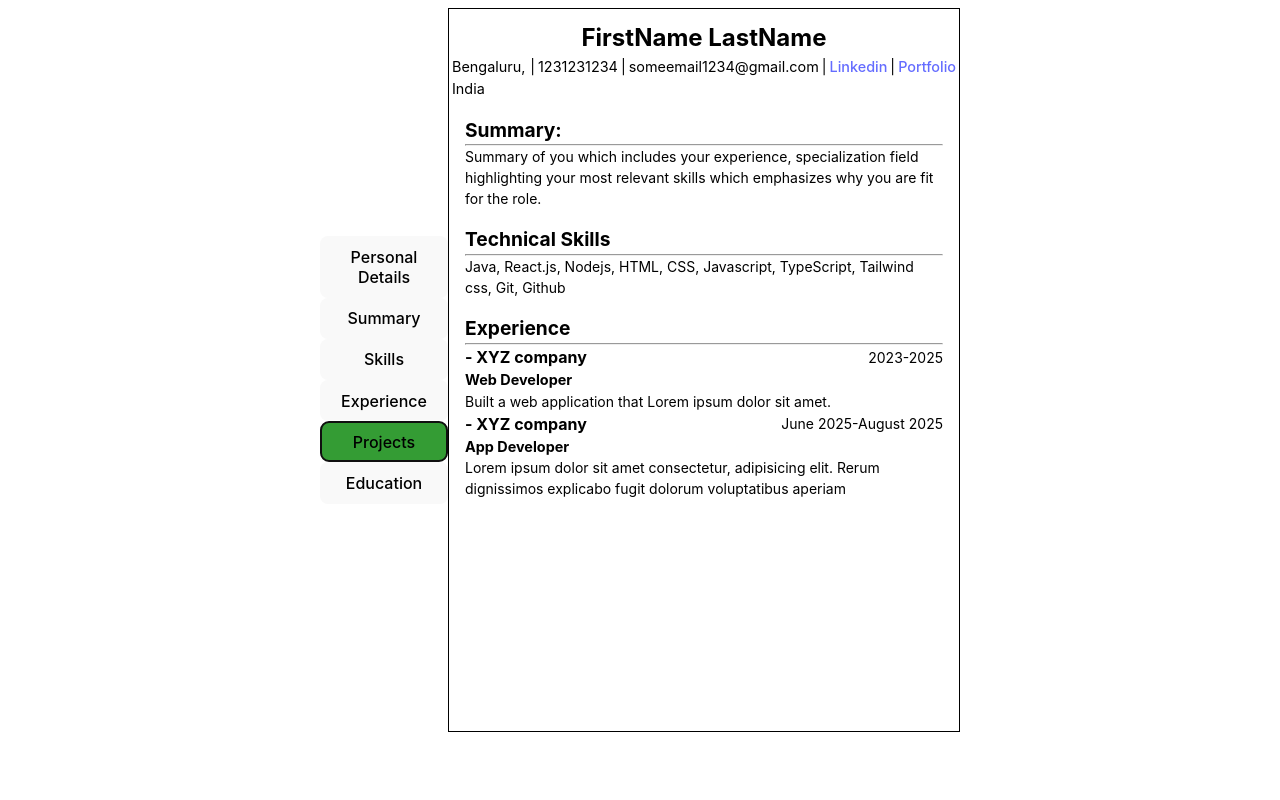
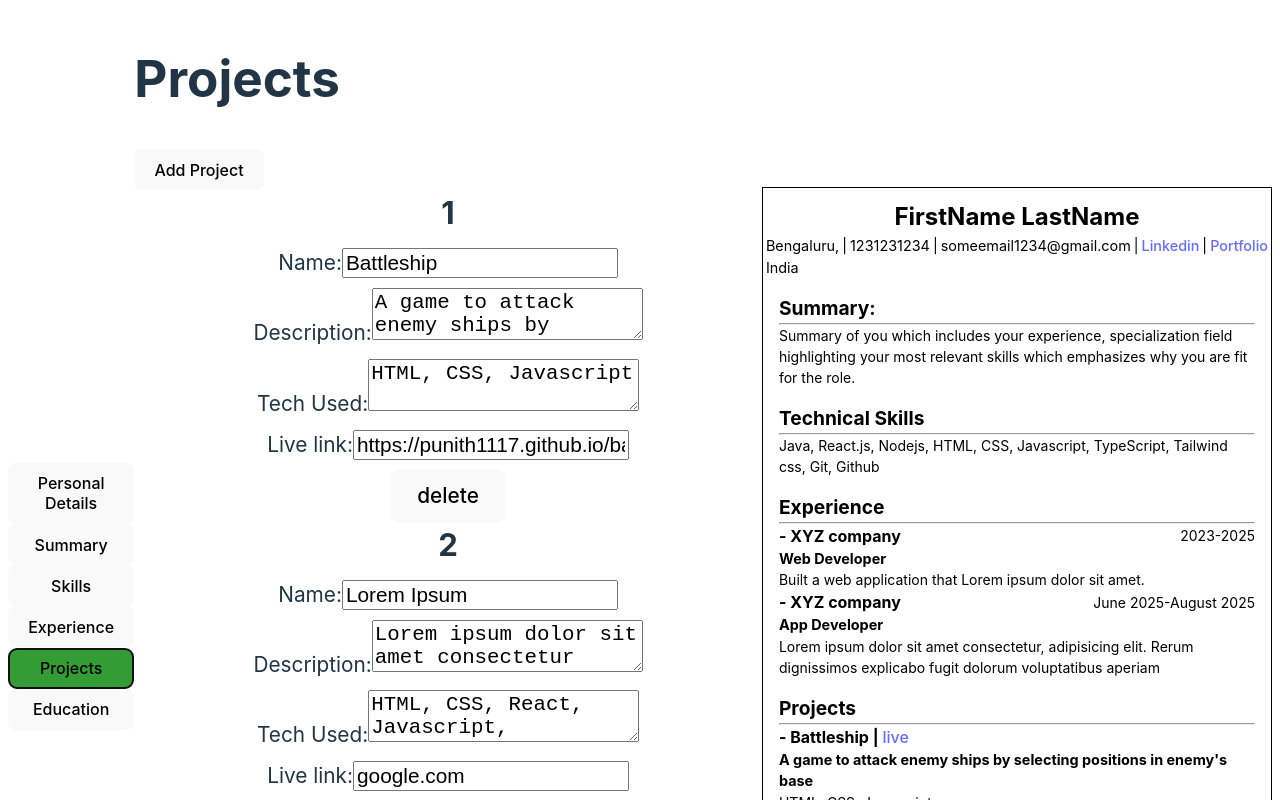
Before and after one commit to Punith1117/resume-builder, a React (Vite) app: page / in a window 1280 px wide. Both pictures are taken after a click on the button "Projects". Shown: the top 800 px of the page. Built offline with nearby package versions, Linux system fonts and the light colour scheme.

Commit message:
add Projects input and output with basic css

```diff
--- a/src/App.jsx
+++ b/src/App.jsx
@@ -7,6 +7,7 @@ import './styles/output.css'
 import './styles/input.css'
 import SkillsInput from './components/SkillsInput'
 import ExperienceInput from './components/ExperienceInput'
+import ProjectsInput from './components/ProjectsInput'
 
 function App() {
   const [currentSectionIndex, setCurrentSectionIndex] = useState(0)
@@ -38,12 +39,36 @@ function App() {
       to: 'August 2025'
     }
   ])
+  const [projects, setProjects] = useState([
+    {
+      id: crypto.randomUUID(),
+      name: 'Battleship',
+      description: 'A game to attack enemy ships by selecting positions in enemy\'s base',
+      tech: 'HTML, CSS, Javascript',
+      live: 'https://punith1117.github.io/battleship/'
+    },
+    {
+      id: crypto.randomUUID(),
+      name: 'Lorem Ipsum',
+      description: 'Lorem ipsum dolor sit amet consectetur adipisicing elit. Deserunt, libero sunt amet mollitia fugiat repellat!',
+      tech: 'HTML, CSS, React, Javascript, TypeScript, Nodejs',
+      live: 'google.com'
+    },
+    {
+      id: crypto.randomUUID(),
+      name: 'Lorem Ipsum',
+      description: 'Lorem ipsum dolor sit amet consectetur adipisicing elit. Deserunt, libero sunt amet mollitia fugiat repellat!adipisicing elit. Deserunt',
+      tech: 'HTML, CSS, React, Javascript, TypeScript, Nodejs',
+      live: 'google.com'
+    }
+  ])
 
   const sections = [
     <PersonalDetailsInput personalDetails={personalDetails} setPersonalDetails={setPersonalDetails}/>,
     <SummaryInput summary={summary} setSummary={setSummary}></SummaryInput>,
     <SkillsInput skills={skills} setSkills={setSkills}></SkillsInput>,
-    <ExperienceInput experience={experience} setExperience={setExperience}></ExperienceInput>
+    <ExperienceInput experience={experience} setExperience={setExperience}></ExperienceInput>,
+    <ProjectsInput projects={projects} setProjects={setProjects}></ProjectsInput>
   ]
   return (
     <div className='wrapper'>
@@ -53,7 +78,7 @@ function App() {
       >
       </Nav>
       {sections[currentSectionIndex]}
-      <OutputSection personalDetails={personalDetails} summary={summary} skills={skills} experience={experience}></OutputSection>
+      <OutputSection personalDetails={personalDetails} summary={summary} skills={skills} experience={experience} projects={projects}></OutputSection>
     </div>
   )
 }
--- a/src/components/OutputSection.jsx
+++ b/src/components/OutputSection.jsx
@@ -1,4 +1,4 @@
-export default function OutputSection({personalDetails, summary, skills, experience}) {
+export default function OutputSection({personalDetails, summary, skills, experience, projects}) {
     return <section className="output" style={{backgroundColor: 'white'}}>
         <main className="a4-size">
             <div className="head">
@@ -36,6 +36,17 @@ export default function OutputSection({personalDetails, summary, skills, experie
                     </div>
                 ))}
             </div>
+            <div className="projects">
+                <h2>Projects</h2>
+                <hr />
+                {projects.map(element => (
+                    <div className="projects-item" key={element.id}>
+                        <h3 className="name">- {element.name} | <a href={element.live} target="blank">live</a></h3>
+                        <h4 className="description">{element.description}</h4>
+                        <p className="tech-used">{element.tech}</p>
+                    </div>
+                ))}
+            </div>
         </main>
     </section>
 }
--- /dev/null
+++ b/src/components/ProjectsInput.jsx
@@ -0,0 +1,43 @@
+export default function ProjectsInput({projects, setProjects}) {
+    return (
+        <section className="projects-input input-section">
+            <h1>Projects</h1>
+            <button className="add-project" onClick={() =>
+                setProjects([
+                    ...projects,
+                    {
+                        id: crypto.randomUUID(),
+                        name: 'Lorem Ipsum',
+                        description: 'Lorem ipsum dolor sit amet consectetur adipisicing elit. Deserunt, libero sunt amet mollitia fugiat repellat!',
+                        tech: 'HTML, CSS, React, Javascript, TypeScript, Nodejs',
+                        live: 'link'
+                    }
+                ])
+            }>Add Project</button>
+            {
+                projects.map((element, index) => (
+                    <div className="input-projects-item" key={element.id}>
+                        <h2>{index + 1}</h2>
+                        <label>
+                            Name:
+                            <input type="text"  value={element.name} onChange={e => setProjects(projects.map(item => ((item.id == element.id) ? {...item, name: e.target.value} : item)))}/>
+                        </label>
+                        <label>
+                            Description:
+                            <textarea value={element.description} onChange={e => setProjects(projects.map(item => ((item.id == element.id) ? {...item, description: e.target.value} : item)))}/>
+                        </label>
+                        <label>
+                            Tech Used:
+                            <textarea value={element.tech} onChange={e => setProjects(projects.map(item => ((item.id == element.id) ? {...item, tech: e.target.value} : item)))}/>
+                        </label>
+                        <label>
+                            Live link:
+                            <input type="text" value={element.live} onChange={e => setProjects(projects.map(item => ((item.id == element.id) ? {...item, live: e.target.value} : item)))}/>
+                        </label>
+                        <button onClick={() => setProjects(projects.filter(item => item.id != element.id))}>delete</button>
+                    </div>
+                ))
+            }
+        </section>
+    )
+}
--- a/src/styles/input.css
+++ b/src/styles/input.css
@@ -26,7 +26,7 @@
     }
 }
 
-.input-experience-item {
+.input-experience-item, .input-projects-item {
     display: flex;
     flex-direction: column;
     align-items: center;
--- a/src/styles/output.css
+++ b/src/styles/output.css
@@ -35,7 +35,7 @@
     }
   }
 
-.summary, .skills, .experience {
+.summary, .skills, .experience, .projects {
     margin: 1rem;
     * {
         margin: 0;
```
